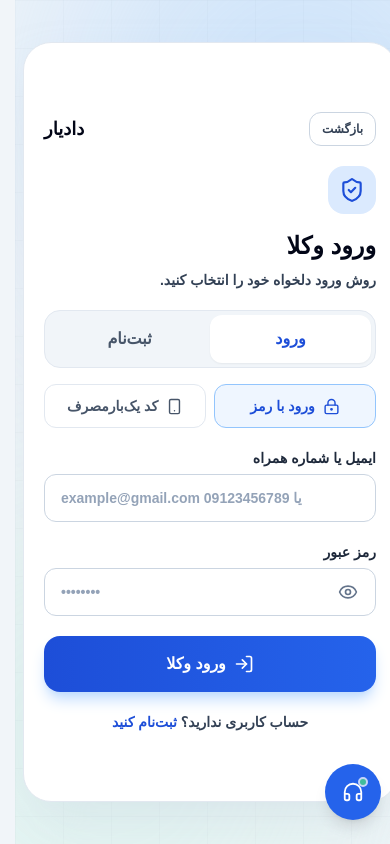
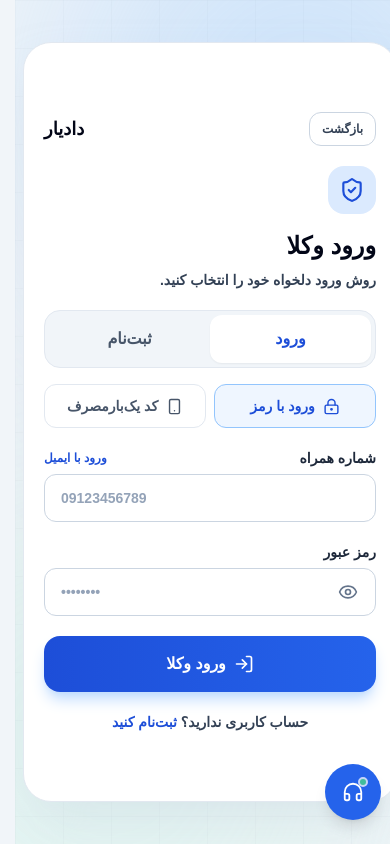
Before and after one commit to Aihan-2005/dadyar, a Next.js app in the folder frontend/: page /login in a window 390 px wide. Built offline with nearby package versions, Linux system fonts and the light colour scheme.

Commit message:
added phone/email toggle to login

```diff
--- a/frontend/components/forms/auth-form.tsx
+++ b/frontend/components/forms/auth-form.tsx
@@ -110,72 +110,111 @@ function getUtf8ByteLength(
 
 
 
-const loginSchema =
-  z.object({
-    identifier:
+// const loginSchema =
+//   z.object({
+//     identifier:
+//       z
+//         .string()
+//         .trim()
+//         .min(
+//           1,
+//           'ایمیل یا شماره همراه را وارد کنید'
+//         )
+//         .refine(
+//           (value) =>
+//             EMAIL_PATTERN.test(
+//               value
+//             ) ||
+//             MOBILE_PATTERN.test(
+//               normalizeDigits(
+//                 value
+//               )
+//             ),
+
+//           'ایمیل یا شماره همراه معتبر نیست'
+//         ),
+
+//     password:
+//       z.string()
+//         .min(
+//           1,
+//           'رمز عبور را وارد کنید'
+//         )
+//         .refine(
+//           (value) =>
+//             getUtf8ByteLength(
+//               value
+//             ) <=
+//             PASSWORD_MAX_BYTES,
+//           'رمز عبور نباید بیشتر از ۷۲ بایت باشد'
+//         ),
+//   })
+
+
+
+
+// const otpIdentifierSchema =
+//   z.object({
+//     identifier:
+//       z
+//         .string()
+//         .trim()
+//         .min(
+//           1,
+//           'ایمیل یا شماره همراه را وارد کنید'
+//         )
+//         .refine(
+//           (value) =>
+//             EMAIL_PATTERN.test(
+//               value
+//             ) ||
+//             MOBILE_PATTERN.test(
+//               normalizeDigits(
+//                 value
+//               )
+//             ),
+
+//           'ایمیل یا شماره همراه معتبر نیست'
+//         ),
+//   })
+
+type IdentifierType = 'phone' | 'email'
+
+const buildIdentifierSchema = (type: IdentifierType) =>
   z
     .string()
     .trim()
     .min(
       1,
-          'ایمیل یا شماره همراه را وارد کنید'
+      type === 'phone'
+        ? 'شماره همراه را وارد کنید'
+        : 'ایمیل را وارد کنید'
     )
     .refine(
       (value) =>
-            EMAIL_PATTERN.test(
-              value
-            ) ||
-            MOBILE_PATTERN.test(
-              normalizeDigits(
-                value
-              )
-            ),
-
-          'ایمیل یا شماره همراه معتبر نیست'
-        ),
-
-    password:
-      z.string()
-        .min(
-          1,
-          'رمز عبور را وارد کنید'
-        )
+        type === 'phone'
+          ? MOBILE_PATTERN.test(normalizeDigits(value))
+          : EMAIL_PATTERN.test(value),
+      type === 'phone'
+        ? 'شماره همراه معتبر نیست (مثال: 09123456789)'
+        : 'ایمیل معتبر نیست'
+    )
+
+const buildLoginSchema = (type: IdentifierType) =>
+  z.object({
+    identifier: buildIdentifierSchema(type),
+    password: z
+      .string()
+      .min(1, 'رمز عبور را وارد کنید')
       .refine(
-          (value) =>
-            getUtf8ByteLength(
-              value
-            ) <=
-            PASSWORD_MAX_BYTES,
+        (value) => getUtf8ByteLength(value) <= PASSWORD_MAX_BYTES,
         'رمز عبور نباید بیشتر از ۷۲ بایت باشد'
       ),
   })
 
-
-
-
-const otpIdentifierSchema =
+const buildOtpIdentifierSchema = (type: IdentifierType) =>
   z.object({
-    identifier:
-      z
-        .string()
-        .trim()
-        .min(
-          1,
-          'ایمیل یا شماره همراه را وارد کنید'
-        )
-        .refine(
-          (value) =>
-            EMAIL_PATTERN.test(
-              value
-            ) ||
-            MOBILE_PATTERN.test(
-              normalizeDigits(
-                value
-              )
-            ),
-
-          'ایمیل یا شماره همراه معتبر نیست'
-        ),
+    identifier: buildIdentifierSchema(type),
   })
 
 const signupSchema =
@@ -287,16 +326,11 @@ const signupSchema =
     )
 
 
-type LoginFormData =
-  z.infer<
-    typeof loginSchema
-  >
-
-type OtpIdentifierFormData =
-  z.infer<
-    typeof otpIdentifierSchema
-  >
-
+type LoginFormData = z.infer<ReturnType<typeof buildLoginSchema>>
+
+type OtpIdentifierFormData = z.infer<
+  ReturnType<typeof buildOtpIdentifierSchema>
+>
 type SignupFormData =
   z.infer<
     typeof signupSchema
@@ -330,7 +364,37 @@ const errorClassName =
   'mt-1 text-xs font-bold text-red-600 sm:text-sm'
 
 
-
+const labelInlineClassName =
+  'block text-sm font-black text-slate-800 sm:text-base'
+
+function IdentifierLabel({
+  htmlFor,
+  type,
+  onToggle,
+  disabled,
+}: {
+  htmlFor: string
+  type: IdentifierType
+  onToggle: () => void
+  disabled?: boolean
+}) {
+  return (
+    <div className="mb-1.5 flex items-center justify-between gap-3">
+      <label htmlFor={htmlFor} className={labelInlineClassName}>
+        {type === 'phone' ? 'شماره همراه' : 'ایمیل'}
+      </label>
+
+      <button
+        type="button"
+        onClick={onToggle}
+        disabled={disabled}
+        className="text-xs font-black text-blue-700 transition hover:text-blue-800 disabled:opacity-50 sm:text-sm"
+      >
+        {type === 'phone' ? 'ورود با ایمیل' : 'ورود با شماره همراه'}
+      </button>
+    </div>
+  )
+}
 
 function formatCountdown(
   seconds:
@@ -436,7 +500,8 @@ export default function AuthForm({
     )
 
 
-
+  const [identifierType, setIdentifierType] =
+    useState<IdentifierType>('phone')
 
 
   const [
@@ -522,11 +587,7 @@ export default function AuthForm({
 
   const loginForm =
     useForm<LoginFormData>({
-      resolver:
-        zodResolver(
-          loginSchema
-        ),
-
+      resolver: zodResolver(buildLoginSchema(identifierType)),
       defaultValues: {
         identifier:
           '',
@@ -538,10 +599,7 @@ export default function AuthForm({
 
   const otpIdentifierForm =
     useForm<OtpIdentifierFormData>({
-      resolver:
-        zodResolver(
-          otpIdentifierSchema
-        ),
+      resolver: zodResolver(buildOtpIdentifierSchema(identifierType)),
 
       defaultValues: {
         identifier:
@@ -738,6 +796,35 @@ const getLoginDestination =
     }
 
 
+  const changeIdentifierType = () => {
+    const next: IdentifierType =
+      identifierType === 'phone' ? 'email' : 'phone'
+
+    clearAuthError()
+    setOtpError(null)
+    setIdentifierType(next)
+
+    loginForm.setValue('identifier', '')
+    loginForm.clearErrors('identifier')
+    otpIdentifierForm.setValue('identifier', '')
+    otpIdentifierForm.clearErrors('identifier')
+  }
+
+  const identifierInputProps =
+    identifierType === 'phone'
+      ? ({
+        type: 'tel',
+        inputMode: 'numeric',
+        placeholder: '09123456789',
+      } as const)
+      : ({
+        type: 'email',
+        inputMode: 'email',
+        placeholder: 'example@gmail.com',
+      } as const)
+
+  const normalizeIdentifier = (value: string) =>
+    identifierType === 'phone' ? normalizeDigits(value).trim() : value.trim()
 
 
 
@@ -751,11 +838,8 @@ const getLoginDestination =
 
       try {
         await login({
-          identifier:
-            data.identifier,
-
-          password:
-            data.password,
+          identifier: normalizeIdentifier(data.identifier),
+          password: data.password,
         })
 
         rememberSelectedPlan()
@@ -836,9 +920,8 @@ const getLoginDestination =
       )
 
       try {
-        const challenge =
-          await requestLoginOtp(
-            data.identifier
+        const challenge = await requestLoginOtp(
+          normalizeIdentifier(data.identifier)
         )
 
         setOtpChallenge(
@@ -1299,33 +1382,21 @@ const getLoginDestination =
                   noValidate
                 >
                   <div>
-                    <label
+                    <IdentifierLabel
                       htmlFor="login-identifier"
-                      className={
-                        labelClassName
-                      }
-                    >
-                      ایمیل یا شماره همراه
-                    </label>
+                      type={identifierType}
+                      onToggle={changeIdentifierType}
+                      disabled={passwordLoginLoading}
+                    />
 
                     <input
                       id="login-identifier"
-                      {...loginForm.register(
-                        'identifier',
-                        {
-                          onChange:
-                            clearAuthError,
-                        }
-                      )}
+                      {...loginForm.register('identifier', { onChange: clearAuthError })}
+                      {...identifierInputProps}
                       dir="ltr"
                       autoComplete="username"
-                      disabled={
-                        passwordLoginLoading
-                      }
-                      className={
-                        inputClassName
-                      }
-                      placeholder="example@gmail.com یا 09123456789"
+                      disabled={passwordLoginLoading}
+                      className={inputClassName}
                     />
 
                     {loginForm
@@ -1457,36 +1528,23 @@ const getLoginDestination =
                       noValidate
                     >
                       <div>
-                        <label
+                        <IdentifierLabel
                           htmlFor="otp-identifier"
-                          className={
-                            labelClassName
-                          }
-                        >
-                          ایمیل یا شماره همراه
-                        </label>
+                          type={identifierType}
+                          onToggle={changeIdentifierType}
+                          disabled={otpLoading}
+                        />
 
                         <input
                           id="otp-identifier"
-                          {...otpIdentifierForm.register(
-                            'identifier',
-                            {
-                              onChange:
-                                () =>
-                                  setOtpError(
-                                    null
-                                  ),
-                            }
-                          )}
+                          {...otpIdentifierForm.register('identifier', {
+                            onChange: () => setOtpError(null),
+                          })}
+                          {...identifierInputProps}
                           dir="ltr"
                           autoComplete="username"
-                          disabled={
-                            otpLoading
-                          }
-                          className={
-                            inputClassName
-                          }
-                          placeholder="example@gmail.com یا 09123456789"
+                          disabled={otpLoading}
+                          className={inputClassName}
                         />
 
                         {otpIdentifierForm
```
Lines whose indentation alone changed are shown as unchanged.
